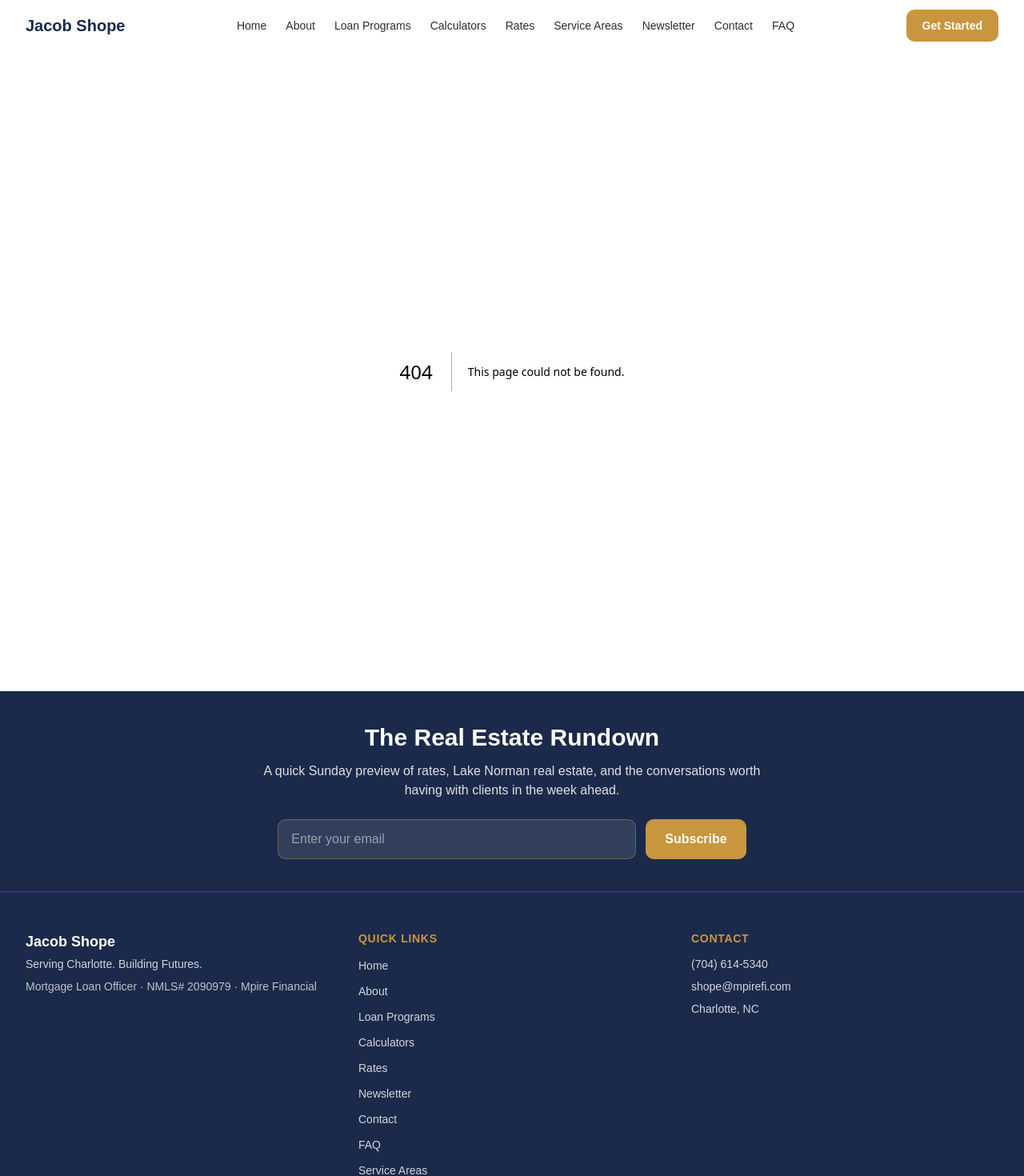
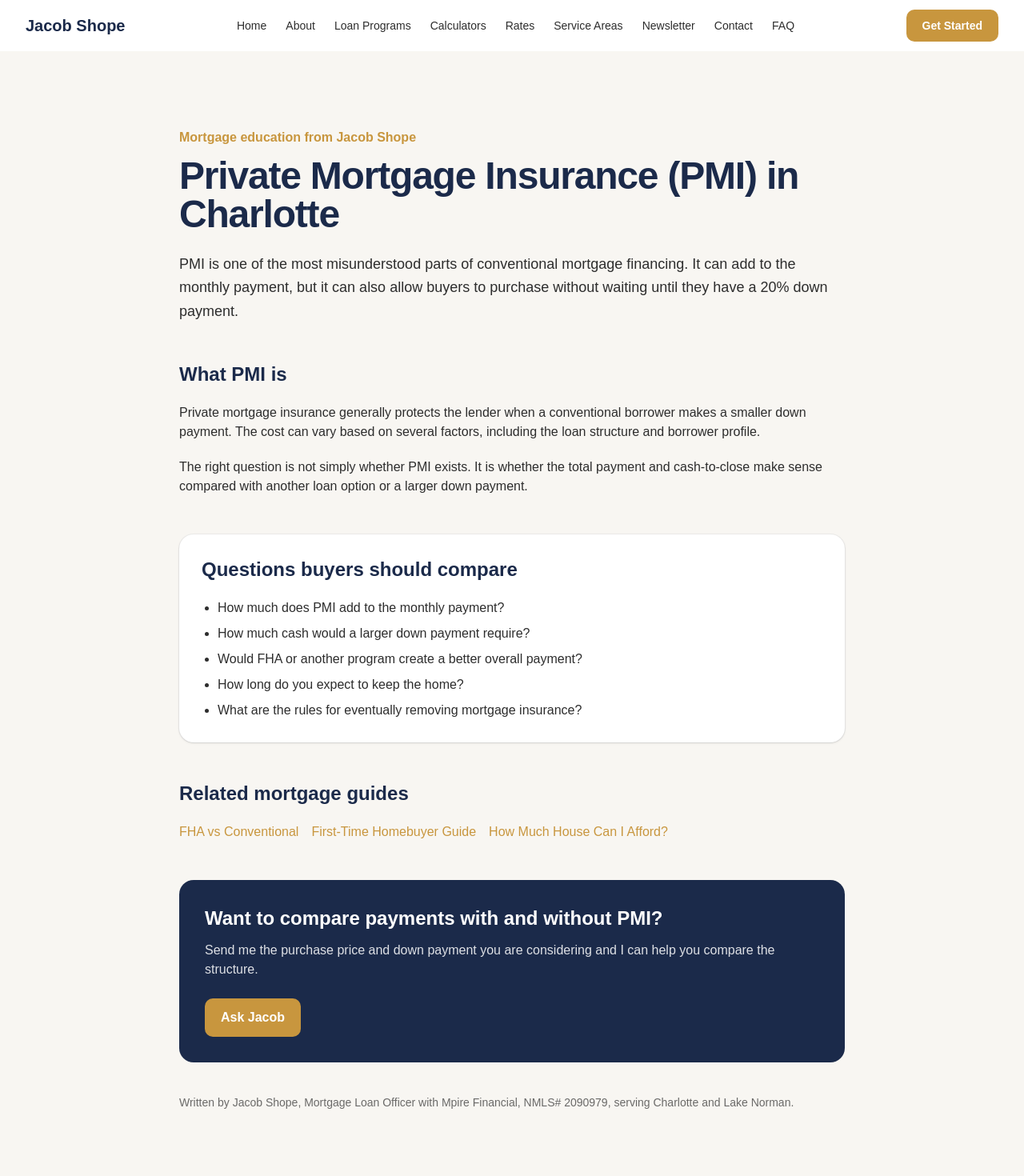
Before and after one commit to JLshope12/jacob-shope-mortgage, a Next.js app: page /private-mortgage-insurance-charlotte in a window 1280 px wide. Before the commit this address had no page. Shown: the top 1470 px of the page at 80% size. Built offline with nearby package versions, Linux system fonts and the light colour scheme.

Commit message:
Add Charlotte PMI authority guide

```diff
--- /dev/null
+++ b/app/private-mortgage-insurance-charlotte/page.tsx
@@ -0,0 +1,51 @@
+import Link from "next/link";
+
+export const metadata = {
+  title: "Private Mortgage Insurance (PMI) in Charlotte | Jacob Shope",
+  description:
+    "Understand how private mortgage insurance works, when it may apply, and how Charlotte buyers can compare mortgage options with Jacob Shope.",
+  alternates: { canonical: "/private-mortgage-insurance-charlotte" },
+};
+
+export default function Page() {
+  return (
+    <div className="bg-offwhite">
+      <main className="mx-auto max-w-4xl px-4 py-16 md:px-6 md:py-24 lg:px-8">
+        <p className="font-semibold text-gold">Mortgage education from Jacob Shope</p>
+        <h1 className="mt-3 text-4xl font-bold tracking-tight text-navy md:text-5xl">Private Mortgage Insurance (PMI) in Charlotte</h1>
+        <p className="mt-6 text-lg leading-relaxed text-charcoal">
+          PMI is one of the most misunderstood parts of conventional mortgage financing. It can add to the monthly payment, but it can also allow buyers to purchase without waiting until they have a 20% down payment.
+        </p>
+        <section className="mt-12 space-y-5 text-charcoal">
+          <h2 className="text-2xl font-bold text-navy">What PMI is</h2>
+          <p>Private mortgage insurance generally protects the lender when a conventional borrower makes a smaller down payment. The cost can vary based on several factors, including the loan structure and borrower profile.</p>
+          <p>The right question is not simply whether PMI exists. It is whether the total payment and cash-to-close make sense compared with another loan option or a larger down payment.</p>
+        </section>
+        <section className="mt-12 rounded-2xl bg-white p-7 shadow-sm ring-1 ring-navy/5">
+          <h2 className="text-2xl font-bold text-navy">Questions buyers should compare</h2>
+          <ul className="mt-5 list-disc space-y-2 pl-5 text-charcoal">
+            <li>How much does PMI add to the monthly payment?</li>
+            <li>How much cash would a larger down payment require?</li>
+            <li>Would FHA or another program create a better overall payment?</li>
+            <li>How long do you expect to keep the home?</li>
+            <li>What are the rules for eventually removing mortgage insurance?</li>
+          </ul>
+        </section>
+        <section className="mt-12">
+          <h2 className="text-2xl font-bold text-navy">Related mortgage guides</h2>
+          <div className="mt-5 flex flex-wrap gap-4">
+            <Link href="/fha-vs-conventional-charlotte" className="text-gold hover:underline">FHA vs Conventional</Link>
+            <Link href="/first-time-homebuyer-charlotte" className="text-gold hover:underline">First-Time Homebuyer Guide</Link>
+            <Link href="/how-much-house-can-i-afford-charlotte" className="text-gold hover:underline">How Much House Can I Afford?</Link>
+          </div>
+        </section>
+        <section className="mt-12 rounded-2xl bg-navy p-8 text-white">
+          <h2 className="text-2xl font-bold">Want to compare payments with and without PMI?</h2>
+          <p className="mt-3 text-white/85">Send me the purchase price and down payment you are considering and I can help you compare the structure.</p>
+          <Link href="/contact" className="mt-6 inline-flex rounded-lg bg-gold px-5 py-3 font-semibold text-white">Ask Jacob</Link>
+        </section>
+        <p className="mt-10 text-sm text-charcoal/70">Written by Jacob Shope, Mortgage Loan Officer with Mpire Financial, NMLS# 2090979, serving Charlotte and Lake Norman.</p>
+      </main>
+    </div>
+  );
+}
```
